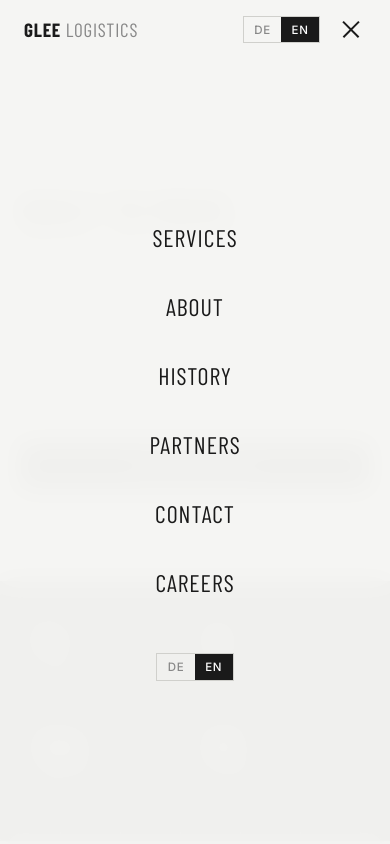
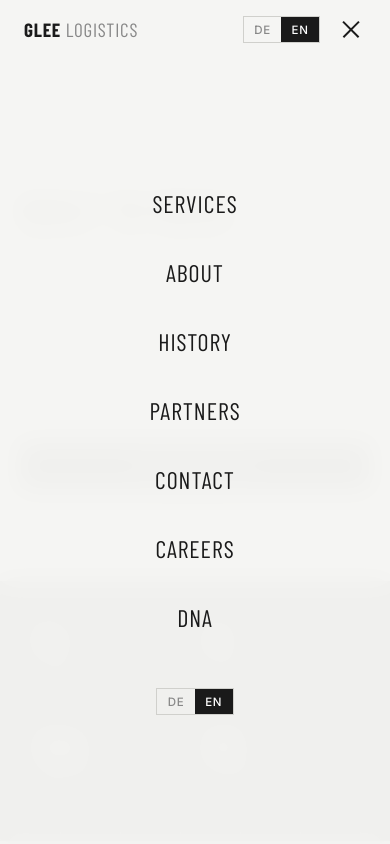
Before and after one commit to psrakoczy/glee-logistics, a Next.js app: page / in a window 390 px wide. Both pictures are taken after a click on the button "Menu". Shown: the top 844 px of the page. Built offline with nearby package versions, Linux system fonts and the light colour scheme.

Commit message:
Add DNA to mobile menu

```diff
--- a/src/app/page.tsx
+++ b/src/app/page.tsx
@@ -261,6 +261,7 @@ export default function Home() {
           { key: "partners", href: "#partners" },
           { key: "contact", href: "#contact" },
           { key: "careers", href: "/careers" },
+          { key: "dna", href: "/dna" },
         ].map((item) => (
           <a key={item.key} href={item.href} onClick={() => setMenuOpen(false)}>
             {t.nav[item.key as keyof typeof t.nav]}
```
